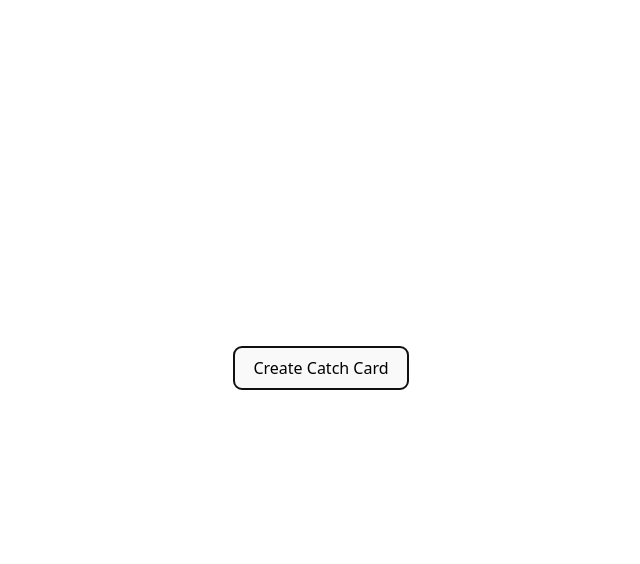
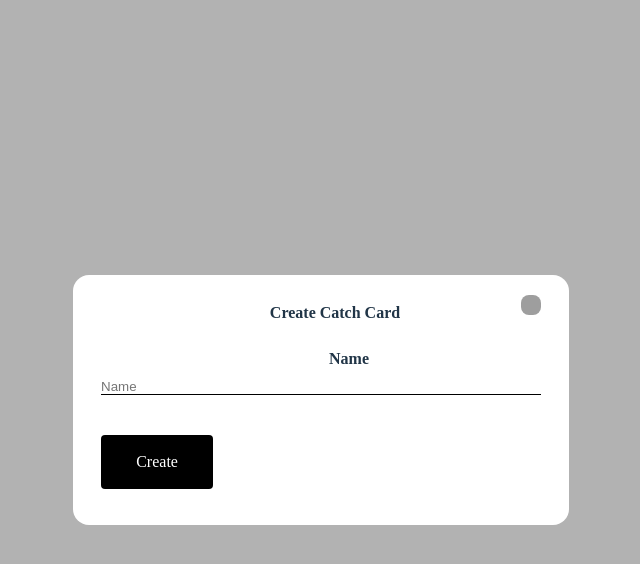
Before and after one commit to mofesdo/Pokecard, a React (Vite) app: page / in a window 1280 px wide. Both pictures are taken after a click on the button "Create Catch Card". Shown: the top 564 px of the page, without its empty margins (319-959 px from the left). Built offline with nearby package versions, Linux system fonts and the light colour scheme; grey boxes are pictures that could not be loaded.

Commit message:
feat: implement card creation functionality with modal and form handling

```diff
--- a/src/App.jsx
+++ b/src/App.jsx
@@ -1,17 +1,35 @@
-import { useState } from 'react'
-import './App.css'
+import { useState } from "react";
+import "./App.css";
+import CardModal from "./components/CardModal/CardModal";
 
 function App() {
   const [activeModal, setActiveModal] = useState("");
 
+  const handleCreateCardClick = () => {
+    setActiveModal("card");
+  };
+  const handleCardSubmit = (e) => {
+    e.preventDefault();
+    // Handle form submission logic here
+    console.log("Card submitted");
+    setActiveModal(""); // Close the modal after submission
+  };
+
+  const closeActiveModal = () => {
+    setActiveModal("");
+  };
+
   return (
     <>
-    <button className='card__btn'>Create Catch Card</button>
-      <div className='card'>
-
-      </div>
+      <button className="card__btn" type="button" onClick={handleCreateCardClick}>Create Catch Card</button>
+      <div className="card"></div>
+      <CardModal
+        onClose={closeActiveModal}
+        isOpen={activeModal === "card"}
+        onSubmit={handleCardSubmit}
+      />
     </>
-  )
+  );
 }
 
-export default App
+export default App;
--- a/src/components/CardModal/CardModal.jsx
+++ b/src/components/CardModal/CardModal.jsx
@@ -3,6 +3,11 @@ import { useEffect, useState } from "react";
 
 function CardModal({ isOpen, onClose, onSubmit }) {
   const [activeModal, setActiveModal] = useState("");
+  const [name, setName] = useState("");
+
+    const handleNameChange = (e) => {
+    setName(e.target.value);
+  };
 
   useEffect(() => {
     if (isOpen) {
@@ -22,8 +27,21 @@ function CardModal({ isOpen, onClose, onSubmit }) {
       onSubmit={onSubmit}
     >
       <div className="card__form">
-        {/* Form fields go here */}
+        <label htmlFor="login_email" className="modal__label">
+          Name
+          <input
+            type="text"
+            className="modal__input"
+            id="pokemon_name"
+            placeholder="Name"
+            onChange={handleNameChange}
+            value={name}
+            required
+          />
+        </label>
       </div>
     </ModalWithForm>
   );
 }
+
+export default CardModal;
```
